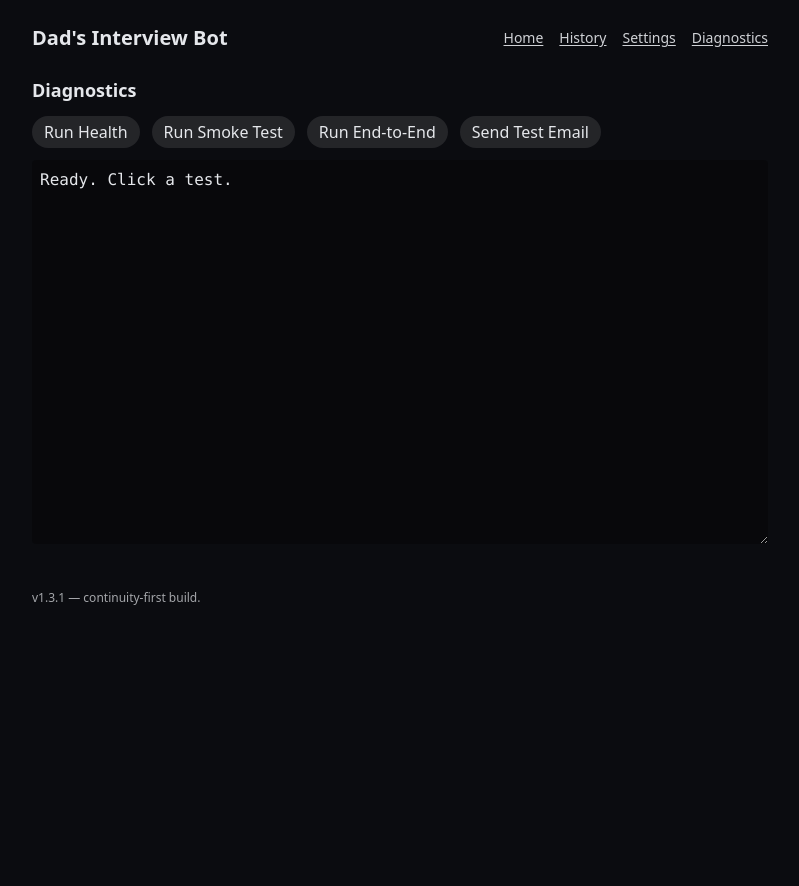
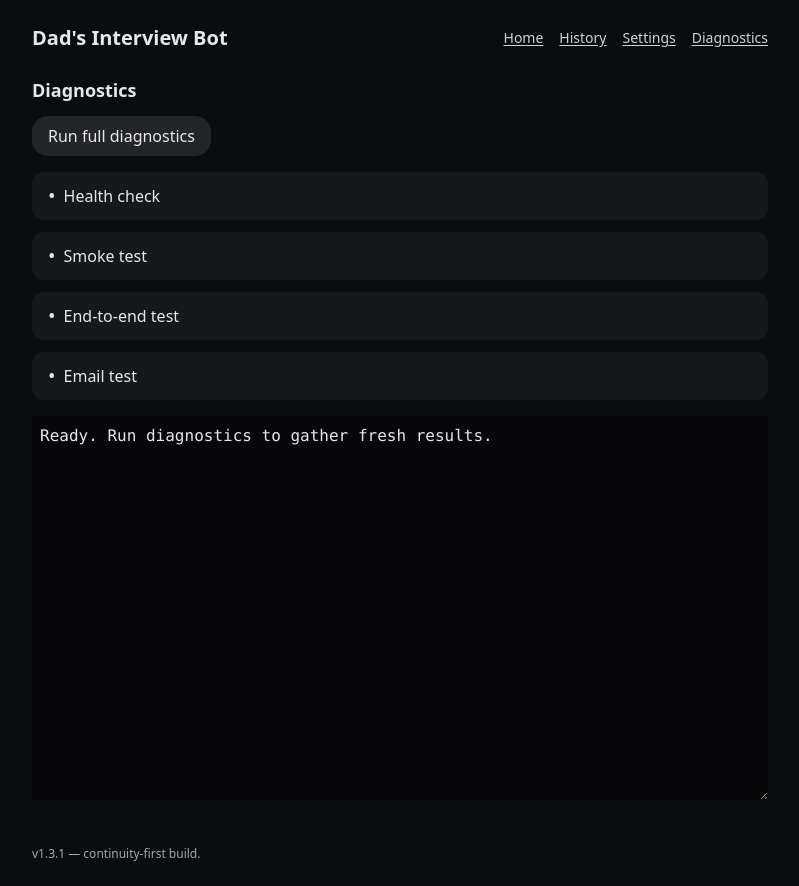
Before and after one commit to amolsarva/dadsinterviewbot, a Next.js app: page /diagnostics in a window 1280 px wide. Shown: the whole page, without its empty margins (240-1039 px from the left). Before the commit the page ends 800 px from the top, so only its background shows below. Built offline with nearby package versions, Linux system fonts and the light colour scheme.

Commit message:
Refine diagnostics page diagnostics workflow

```diff
--- a/app/diagnostics/page.tsx
+++ b/app/diagnostics/page.tsx
@@ -1,56 +1,155 @@
 'use client'
-import { useState } from 'react'
+
+import { useMemo, useState } from 'react'
+
+type TestKey = 'health' | 'smoke' | 'e2e' | 'email'
+type TestResult = { status: 'idle' | 'pending' | 'ok' | 'error'; message?: string }
+
+const TEST_CONFIG: Record<TestKey, { label: string; path: string; method: 'GET' | 'POST' }> = {
+  health: { label: 'Health check', path: '/api/health', method: 'GET' },
+  smoke: { label: 'Smoke test', path: '/api/diagnostics/smoke', method: 'POST' },
+  e2e: { label: 'End-to-end test', path: '/api/diagnostics/e2e', method: 'POST' },
+  email: { label: 'Email test', path: '/api/diagnostics/email', method: 'POST' },
+}
+
+const TEST_ORDER: TestKey[] = ['health', 'smoke', 'e2e', 'email']
+
+function initialResults(): Record<TestKey, TestResult> {
+  return {
+    health: { status: 'idle' },
+    smoke: { status: 'idle' },
+    e2e: { status: 'idle' },
+    email: { status: 'idle' },
+  }
+}
+
+function formatSummary(key: TestKey, data: any): string {
+  if (!data || typeof data !== 'object') return ''
+
+  if (key === 'health') {
+    const env = data.env || {}
+    const blob = data.blob || {}
+    const db = data.db || {}
+    const parts = [
+      `OpenAI: ${env.hasOpenAI ? 'yes' : 'no'}`,
+      `Blob token: ${env.hasBlobToken ? 'yes' : 'no'}`,
+      `Resend: ${env.hasResend ? 'yes' : 'no'}`,
+    ]
+    if (blob) parts.push(`Blob check: ${blob.ok ? 'ok' : blob.reason || 'error'}`)
+    if (db) parts.push(`DB: ${db.ok ? db.mode || 'ok' : db.reason || 'error'}`)
+    return parts.join(' · ')
+  }
+
+  if (key === 'email') {
+    const status = data.status || {}
+    if (status.ok) return `Email sent via ${status.provider || 'configured provider'}`
+    if (status.skipped) return 'Email skipped (no provider configured)'
+  }
+
+  if (key === 'smoke' && data.ok) return 'Session created and finalized'
+  if (key === 'e2e' && data.ok) return 'Session completed end-to-end'
+
+  if (data.error) return `Error: ${data.error}`
+  return data.ok ? 'Passed' : 'Failed'
+}
 
 export default function DiagnosticsPage() {
-  const [log, setLog] = useState<string>('Ready. Click a test.')
-  const append = (line: string) => setLog(l => l + '\n' + line)
+  const [log, setLog] = useState<string>('Ready. Run diagnostics to gather fresh results.')
+  const [results, setResults] = useState<Record<TestKey, TestResult>>(() => initialResults())
+  const [isRunning, setIsRunning] = useState(false)
 
-  async function runHealth() {
-    append('→ /api/health')
-    try {
-      const res = await fetch('/api/health')
-      const j = await res.json()
-      append(JSON.stringify(j, null, 2))
-    } catch (e:any) { append('Health failed: ' + (e?.message || 'error')) }
+  const append = (line: string) =>
+    setLog(l => (l && l.length > 0 ? l + '\n' + line : line))
+
+  const statusIcon = useMemo(
+    () => ({ idle: '•', pending: '…', ok: '✅', error: '❌' } as const),
+    []
+  )
+
+  const updateResult = (key: TestKey, patch: Partial<TestResult>) => {
+    setResults(prev => ({ ...prev, [key]: { ...prev[key], ...patch } }))
   }
 
-  async function runSmoke() {
-    append('→ /api/diagnostics/smoke')
-    try {
-      const res = await fetch('/api/diagnostics/smoke', { method: 'POST' })
-      const j = await res.json()
-      append(JSON.stringify(j, null, 2))
-    } catch (e:any) { append('Smoke failed: ' + (e?.message || 'error')) }
-  }
+  async function runDiagnostics() {
+    if (isRunning) return
+    setIsRunning(true)
+    setLog('Running diagnostics...')
+    setResults(initialResults())
 
-  async function runE2E() {
-    append('→ /api/diagnostics/e2e')
-    try {
-      const res = await fetch('/api/diagnostics/e2e', { method: 'POST' })
-      const j = await res.json()
-      append(JSON.stringify(j, null, 2))
-    } catch (e:any) { append('E2E failed: ' + (e?.message || 'error')) }
-  }
+    for (const key of TEST_ORDER) {
+      const { path, method } = TEST_CONFIG[key]
+      updateResult(key, { status: 'pending', message: undefined })
+      append(`→ ${path}`)
 
-  async function sendTestEmail() {
-    append('→ /api/diagnostics/email')
-    try {
-      const res = await fetch('/api/diagnostics/email', { method: 'POST' })
-      const j = await res.json()
-      append(JSON.stringify(j, null, 2))
-    } catch (e:any) { append('Email test failed: ' + (e?.message || 'error')) }
+      try {
+        const res = await fetch(path, {
+          method,
+          headers: method === 'POST' ? { 'Content-Type': 'application/json' } : undefined,
+        })
+        const rawText = await res.text()
+        let parsed: any = null
+        try {
+          parsed = JSON.parse(rawText)
+        } catch (err) {
+          parsed = null
+        }
+
+        if (parsed) {
+          append(JSON.stringify(parsed, null, 2))
+          const ok = typeof parsed.ok === 'boolean' ? parsed.ok : res.ok
+          const message = formatSummary(key, parsed)
+          updateResult(key, { status: ok ? 'ok' : 'error', message })
+        } else {
+          append(rawText || '(no response body)')
+          updateResult(key, {
+            status: res.ok ? 'ok' : 'error',
+            message: res.ok ? 'Received response' : `HTTP ${res.status}`,
+          })
+        }
+      } catch (e: any) {
+        const errorMessage = e?.message || 'Request failed'
+        append(`Request failed: ${errorMessage}`)
+        updateResult(key, { status: 'error', message: errorMessage })
+      }
+    }
+
+    append('Diagnostics complete.')
+    setIsRunning(false)
   }
 
   return (
     <main>
       <h2 className="text-lg font-semibold mb-3">Diagnostics</h2>
-      <div className="flex gap-3 mb-3">
-        <button onClick={runHealth} className="bg-white/10 px-3 py-1 rounded-2xl">Run Health</button>
-        <button onClick={runSmoke} className="bg-white/10 px-3 py-1 rounded-2xl">Run Smoke Test</button>
-        <button onClick={runE2E} className="bg-white/10 px-3 py-1 rounded-2xl">Run End-to-End</button>
-        <button onClick={sendTestEmail} className="bg-white/10 px-3 py-1 rounded-2xl">Send Test Email</button>
+      <button
+        onClick={runDiagnostics}
+        disabled={isRunning}
+        className="bg-white/10 px-4 py-2 rounded-2xl disabled:opacity-50"
+      >
+        {isRunning ? 'Running…' : 'Run full diagnostics'}
+      </button>
+
+      <div className="mt-4 space-y-3">
+        {TEST_ORDER.map(key => {
+          const result = results[key]
+          return (
+            <div key={key} className="bg-white/5 rounded-xl px-4 py-3">
+              <div className="flex items-center gap-2">
+                <span className="text-xl leading-none">{statusIcon[result.status]}</span>
+                <span className="font-medium">{TEST_CONFIG[key].label}</span>
+              </div>
+              {result.message && (
+                <div className="mt-1 text-sm opacity-80 whitespace-pre-wrap">{result.message}</div>
+              )}
+            </div>
+          )
+        })}
       </div>
-      <textarea value={log} readOnly className="w-full h-96 bg-black/30 p-2 rounded" />
+
+      <textarea
+        value={log}
+        readOnly
+        className="mt-4 w-full h-96 bg-black/30 p-2 rounded"
+      />
     </main>
   )
 }
--- /dev/null
+++ b/pages/api/diagnostics/e2e.ts
@@ -0,0 +1,24 @@
+import type { NextApiRequest, NextApiResponse } from 'next'
+import { appendTurn, createSession, finalizeSession } from '@/lib/data'
+
+export default async function handler(req: NextApiRequest, res: NextApiResponse) {
+  if (req.method !== 'POST') {
+    res.setHeader('Allow', 'POST')
+    return res.status(405).json({ ok: false, error: 'method_not_allowed' })
+  }
+
+  try {
+    const session = await createSession({
+      email_to: process.env.DEFAULT_NOTIFY_EMAIL || 'a@sarva.co',
+    })
+    await appendTurn(session.id, { role: 'user', text: 'Hello world' } as any)
+    await appendTurn(session.id, { role: 'assistant', text: 'Tell me more about that.' } as any)
+    const result = await finalizeSession(session.id, { clientDurationMs: 1500 })
+
+    return res.status(200).json({ ok: true, sessionId: session.id, result })
+  } catch (err: any) {
+    return res
+      .status(500)
+      .json({ ok: false, error: err?.message || 'e2e_failed' })
+  }
+}
--- /dev/null
+++ b/pages/api/diagnostics/email.ts
@@ -0,0 +1,22 @@
+import type { NextApiRequest, NextApiResponse } from 'next'
+import { sendSummaryEmail } from '@/lib/email'
+
+export default async function handler(req: NextApiRequest, res: NextApiResponse) {
+  if (req.method !== 'POST') {
+    res.setHeader('Allow', 'POST')
+    return res.status(405).json({ ok: false, error: 'method_not_allowed' })
+  }
+
+  try {
+    const to = process.env.DEFAULT_NOTIFY_EMAIL || 'a@sarva.co'
+    const subject = 'Interview Bot – Test Email'
+    const body = 'This is a test email from /api/diagnostics/email.'
+    const status = await sendSummaryEmail(to, subject, body)
+
+    return res.status(200).json({ ok: true, status })
+  } catch (err: any) {
+    return res
+      .status(500)
+      .json({ ok: false, error: err?.message || 'email_failed' })
+  }
+}
--- /dev/null
+++ b/pages/api/diagnostics/smoke.ts
@@ -0,0 +1,29 @@
+import type { NextApiRequest, NextApiResponse } from 'next'
+import { appendTurn, createSession, finalizeSession } from '@/lib/data'
+
+export default async function handler(req: NextApiRequest, res: NextApiResponse) {
+  if (req.method !== 'POST') {
+    res.setHeader('Allow', 'POST')
+    return res.status(405).json({ ok: false, error: 'method_not_allowed' })
+  }
+
+  try {
+    const session = await createSession({
+      email_to: process.env.DEFAULT_NOTIFY_EMAIL || 'a@sarva.co',
+    })
+    await appendTurn(session.id, { role: 'user', text: 'Hello world' } as any)
+    await appendTurn(session.id, { role: 'assistant', text: 'Tell me more about that.' } as any)
+    const result = await finalizeSession(session.id, { clientDurationMs: 5000 })
+
+    return res.status(200).json({
+      ok: true,
+      sessionId: session.id,
+      artifacts: result.session.artifacts,
+      emailed: result.emailed,
+    })
+  } catch (err: any) {
+    return res
+      .status(500)
+      .json({ ok: false, error: err?.message || 'smoke_failed' })
+  }
+}
```
Also changed, not shown: next-env.d.ts.
